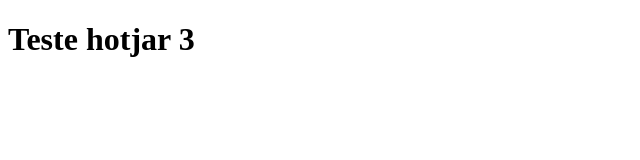
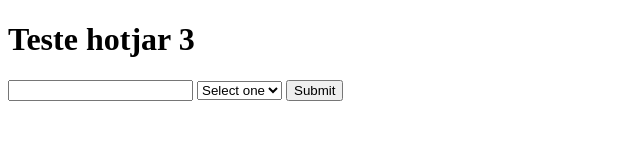
Before and after one commit to tchesa/test-hotjar, a plain HTML site: page index.html in a window 1280 px wide. Shown: the whole page, without its empty margins (0-640 px from the left). Drawn offline with Linux system fonts and the light colour scheme.

Commit message:
create test form

```diff
--- a/index.html
+++ b/index.html
@@ -21,5 +21,15 @@
 </head>
 <body>
   <h1>Teste hotjar 3</h1>
+  <form>
+    <input type="text" />
+    <select>
+      <option value="">Select one</option>
+      <option value="br">Brazil</option>
+      <option value="us">USA</option>
+      <option value="es">Spain</option>
+    </select>
+    <button type="submit">Submit</button>
+  </form>
 </body>
 </html>
```
